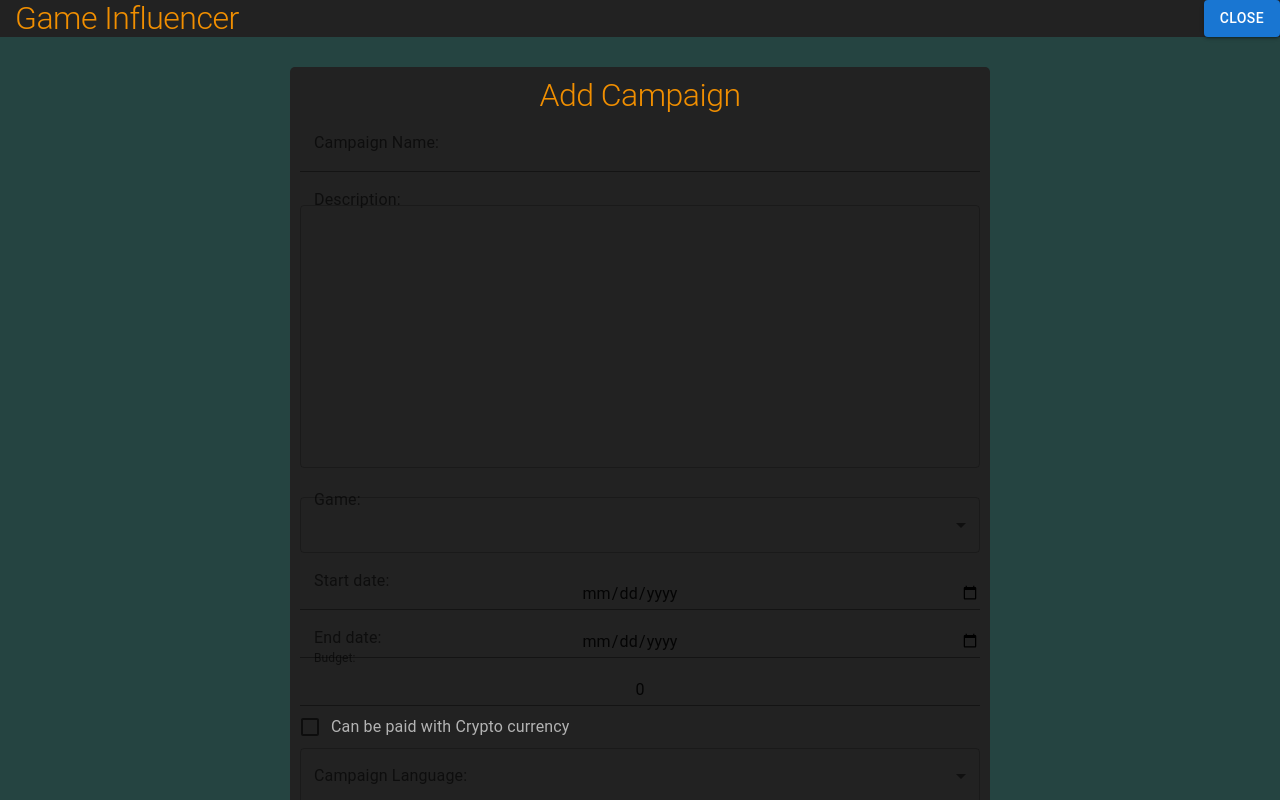
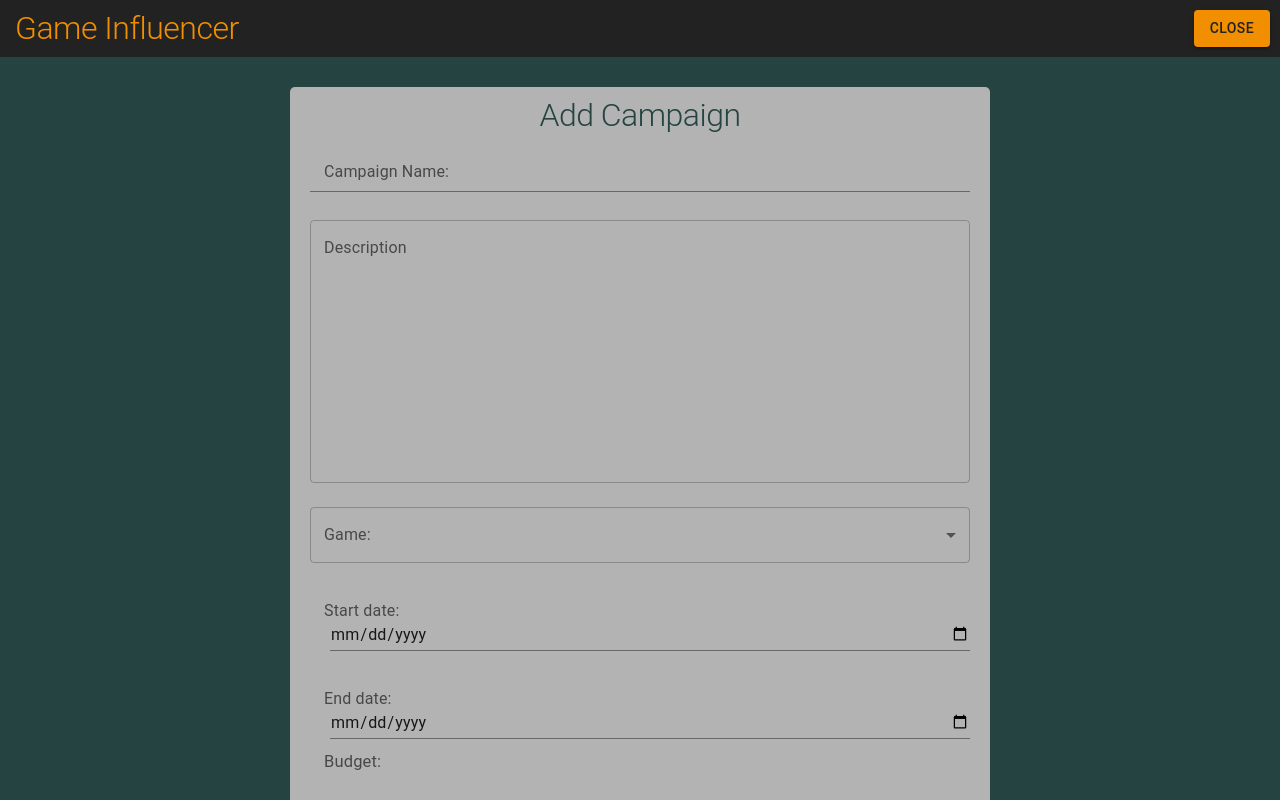
Before and after one commit to forybogdanov/game-influencer-react-app, a React (Create React App) app: page / in a window 1280 px wide. Both pictures are taken after a click on the button "ADD CAMPAIGN". Shown: the top 800 px of the page. Built offline with nearby package versions, Linux system fonts and the light colour scheme.

Commit message:
replace css with sx

```diff
--- a/src/components/Campaign.tsx
+++ b/src/components/Campaign.tsx
@@ -5,8 +5,15 @@ import { Typography, Grid } from "@mui/material";
 const Campaign = (props: ICampaignProps) => {
     const campaign: ICampaign = props.campaign
     return (
-        <Grid className="container campaign">
-            <Typography variant='h1' sx={{fontSize: 32}}>{campaign.name}</Typography>
+        <Grid sx={{
+            backgroundColor: 'rgb(34, 34, 34)',
+            margin: '10px',
+            textAlign: 'center',
+            width: 'fit-content',
+            padding: '20px',
+            borderRadius: '5px',
+        }}>
+            <Typography variant='h1' sx={{fontSize: 32, color: 'rgb(241, 143, 1)'}}>{campaign.name}</Typography>
             <Typography variant='body1' sx={{fontSize: 16}}>Start date: {campaign.startDate}</Typography>
             <Typography variant='body1' sx={{fontSize: 16}}>Budget: {campaign.budget}</Typography>
             <Typography variant='body1' sx={{fontSize: 16}}>Language: {campaign.language}</Typography>
--- a/src/components/Campaigns.tsx
+++ b/src/components/Campaigns.tsx
@@ -5,7 +5,10 @@ import { Grid } from "@mui/material";
 
 const Campaigns = (props: ICampaignsProps) => {
     return (
-        <Grid container className="campaigns-holder">
+        <Grid container sx={{
+            display: '-webkit-flex',
+            minHeight: '70vh'
+        }}>
                 {props.campaigns.map((campaign: ICampaign) => (
                     <Grid item key={campaign.name}>
                         <Campaign campaign={campaign}/>
--- a/src/components/Footer.tsx
+++ b/src/components/Footer.tsx
@@ -3,8 +3,11 @@ import React from "react";
 
 const Footer = () => {
     return (
-        <Grid className="footer">
-            <Typography variant='h1' sx={{fontSize: 32}}>Game Influencer</Typography>
+        <Grid sx={{
+            float: 'right',
+            padding: '5px'
+        }}>
+            <Typography variant='h1' sx={{fontSize: 32, color: 'rgb(241, 143, 1)'}}>Game Influencer</Typography>
             <Typography variant='body1' sx={{fontSize: 16}}>by Nikifor Bogdanov</Typography>
         </Grid>
      );
--- a/src/components/Form.tsx
+++ b/src/components/Form.tsx
@@ -90,22 +90,35 @@ const Form = (props: IFormProps) => {
     }
 
     return (
-        <Grid className="form">
-            <Typography variant='h1' sx={{fontSize: 32}}>Add Campaign</Typography>
+        <Grid sx={{
+            width: '80%',
+            maxWidth: '700px',
+            margin: '30px auto',
+            overflow: 'auto',
+            minHeight: '300px',
+            borderRadius: '5px',
+            backgroundColor: 'rgb(179, 179, 179);',
+            textAlign: 'center',
+            padding: '10px',
+            color: 'rgb(37, 68, 65)'
+        }}>
+            <Typography variant='h1' sx={{fontSize: 32, color: 'rgb(37, 68, 65)'}}>Add Campaign</Typography>
             <FormGroup>
-                <FormControl >
+                <FormControl sx={{
+                    margin: '10px'
+                }}>
                     <InputLabel>Campaign Name:</InputLabel>
-                    <br/>
                     <Input type='text' value={name} onChange={(e) => setName(e.target.value)}></Input>
                 </FormControl>
-                <FormControl>
-                    <InputLabel>Description:</InputLabel>
-                    <br/>
-                    <TextField multiline minRows={10} maxRows={20} fullWidth={true} margin='dense' value={description} onChange={(e) => setDescription(e.target.value)}></TextField>
+                <FormControl sx={{
+                    margin: '10px'
+                }}>
+                    <TextField label='Description' multiline minRows={10} maxRows={20} fullWidth={true} margin='dense' value={description} onChange={(e) => setDescription(e.target.value)}></TextField>
                 </FormControl>
-                <FormControl className="form-control">
-                    <InputLabel >Game:</InputLabel>
-                    <br/>
+                <FormControl sx={{
+                    margin: '10px'
+                }}>
+                    <InputLabel>Game:</InputLabel>
                     <Select label='Game' value={game} onChange={(e) => setGame(e.target.value)}>
                         <MenuItem value={'DOTA 2'}>DOTA 2</MenuItem>
                         <MenuItem value={'Minecraft'}>Minecraft</MenuItem>
@@ -115,39 +128,63 @@ const Form = (props: IFormProps) => {
                         <MenuItem value={'Other'}>Other</MenuItem>
                     </Select>
                 </FormControl>
-                <FormControl className="form-control">
+                <FormControl>
                 {game === 'Other'? <Input type='text' value={otherGame} onChange={(e) => setOtherGame(e.target.value)}></Input> : ''}
                 </FormControl>
-                <FormControl className="form-control">
+                <FormControl sx={{
+                    margin: '10px',
+                    paddingTop: '20px',
+                    paddingLeft: '20px'
+                }}>
                     <InputLabel>Start date:</InputLabel>
-                    <br/>
                     <Input type='date' value={startDate} onChange={(e) => setStartDate(e.target.value)}></Input>
                 </FormControl>
-                <FormControl  className="form-control">
+                <FormControl sx={{
+                    margin: '10px',
+                    paddingTop: '20px',
+                    paddingLeft: '20px'
+                }}>
                     <InputLabel>End date:</InputLabel>
                     <Input type='date' value={endDate} onChange={(e) => setEndDate(e.target.value)}></Input>
                 </FormControl>
-                <FormControl className="form-control">
-                    <InputLabel>Budget: </InputLabel>
+                <FormControl sx={{
+                    margin: '10px',
+                    paddingTop: '20px',
+                    paddingLeft: '20px'
+                }}>
+                    <InputLabel sx={{fontSize: 22}}>Budget:</InputLabel>
                     <Input type='number' value={budget} onChange={(e) => setBudget(parseInt(e.target.value))}></Input>
                 </FormControl>
-                <FormControl className="form-control">
+                <FormControl sx={{
+                    margin: '10px'
+                }}>
                     <FormControlLabel label='Can be paid with Crypto currency' control={<Checkbox value={Number(paidWithCrypto)} checked={paidWithCrypto} onChange={(e) => setPaidWithCrypto(e.currentTarget.checked)}></Checkbox>}/>
                 </FormControl>
-                <FormControl className="form-control">
-                    <InputLabel>Campaign Language: </InputLabel>
-                    <Select label='Language' value={language} onChange={(e) => setLanguage(e.target.value)}>
+                <FormControl sx={{
+                    margin: '10px'
+                }}>
+                    <InputLabel>Campaign Language:</InputLabel>
+                    <Select label='Campaign Language:' value={language} onChange={(e) => setLanguage(e.target.value)}>
                         <MenuItem value="English">English</MenuItem>
                         <MenuItem value="German">German</MenuItem>
                         <MenuItem value="Spanish">Spanish</MenuItem>
                         <MenuItem value="Japanese">Japanese</MenuItem>
                     </Select>
                 </FormControl>
-                <FormControl  className="form-control">
-                    <Input type='submit' value='Submit Campaign' className="btn" onClick={onSubmit}></Input>
+                <FormControl>
+                    <Button value='Submit Campaign' sx={{
+                        margin: '10px',
+                        color: 'rgb(34, 34, 34)',
+                        backgroundColor: 'rgb(241, 143, 1)'
+                    }} onClick={onSubmit}>Submit</Button>
                 </FormControl>
             </FormGroup>
-            <Button className="btn" style={{float: 'left'}} onClick={closeForm}>Close</Button>
+            <Button sx={{
+                margin: '10px',
+                color: 'rgb(34, 34, 34)',
+                backgroundColor: 'rgb(241, 143, 1)',
+                float: 'left'
+            }} onClick={closeForm}>Close</Button>
         </Grid>
      );
 }
--- a/src/components/Header.tsx
+++ b/src/components/Header.tsx
@@ -4,9 +4,21 @@ import { IHeaderProps } from "../types";
 
 const Header = (props: IHeaderProps) => {
     return (
-        <Grid container className="header">
+        <Grid container
+        sx={{
+            display: 'flex',
+            justifyContent: 'space-between',
+            alignItems: 'center',
+            paddingLeft: '15px',
+            backgroundColor: 'rgb(34, 34, 34)',
+            color: 'rgb(241, 143, 1)'
+        }}>
             <Typography variant='h1' sx={{fontSize: 32}}>Game Influencer</Typography>
-            <Button variant='contained' className="btn" onClick={props.onClick}>{props.showForm ? 'Close' : 'Add Campaign' }</Button>
+            <Button variant='contained' sx={{
+                margin: '10px',
+                color: 'rgb(34, 34, 34)',
+                backgroundColor: 'rgb(241, 143, 1)'
+            }} onClick={props.onClick}>{props.showForm ? 'Close' : 'Add Campaign' }</Button>
         </Grid>
      );
 }
--- a/src/index.css
+++ b/src/index.css
@@ -16,128 +16,3 @@ body {
   background-color: rgb(37, 68, 65);
   color: rgb(179, 179, 179);
 }
-body h1 {
-  color: rgb(241, 143, 1);
-}
-label {
-  font-size: 20px;
-}
-input {
-  font-size: 20px;
-  text-align: center;
-  background-color: rgb(218, 218, 218);
-  border-radius: 5px;
-}
-input::-webkit-outer-spin-button,
-input::-webkit-inner-spin-button {
-  -webkit-appearance: none;
-  margin: 0;
-}
-textarea {
-  font-size: 20px;
-  resize: none;
-  width: 60%;
-  height: 130px;
-  background-color: rgb(218, 218, 218);
-  border-radius: 5px;
-}
-select {
-  text-align: center;
-  font-size: 20px;
-  background-color: rgb(218, 218, 218);
-  border-radius: 5px;
-}
-input[type='checkbox'] {
-  margin-top: 10px;
-  width: 20px;
-  height: 20px;
-}
-.form {
-  width: 80%;
-  max-width: 700px;
-  margin: 30px auto;
-  overflow: auto;
-  min-height: 300px;
-  border-radius: 5px;
-  background-color: rgb(34, 34, 34);
-  text-align: center;
-  padding: 10px;
-}
-.container {
-  background-color: rgb(34, 34, 34);
-  margin: 30px auto;
-  text-align: center;
-  width: fit-content;
-  padding: 20px;
-  border-radius: 5px;
-}
-.campaigns-holder {
-  display: -webkit-flex;
-  min-height: 70vh;
-}
-ul li {
-  display: inline;
-  float: left;
-}
-ul {
-  list-style-type: none;
-}
-.campaign {
-  margin: 10px;
-}
-.header {
-  display: flex;
-  justify-content: space-between;
-  align-items: center;
-  padding-left: 15px;
-  background-color: rgb(34, 34, 34);
-  color: rgb(241, 143, 1);
-}
-
-.btn {
-  background: rgb(241, 143, 1);
-  color: rgb(34, 34, 34);
-  border: none;
-  padding: 10px 20px;
-  margin: 5px;
-  border-radius: 5px;
-  cursor: pointer;
-  font-size: 20px;
-  font-weight: bolder;
-  font-family: inherit;
-}
-
-.btn:focus {
-  outline: none;
-}
-
-.btn:active {
-  transform: scale(0.98);
-}
-
-.add-form {
-  margin-bottom: 40px;
-}
-
-.form-control {
-  margin: 20px;
-}
-/*.form-control-check {
-  display: flex;
-  align-items: center;
-  justify-content: space-between;
-}
-
-.form-control-check label {
-  flex: 1;
-}
-
-.form-control-check input {
-  flex: 2;
-  height: 20px;
-}*/
-
-.footer {
-  float: right;
-  padding: 5px;
-}
```
